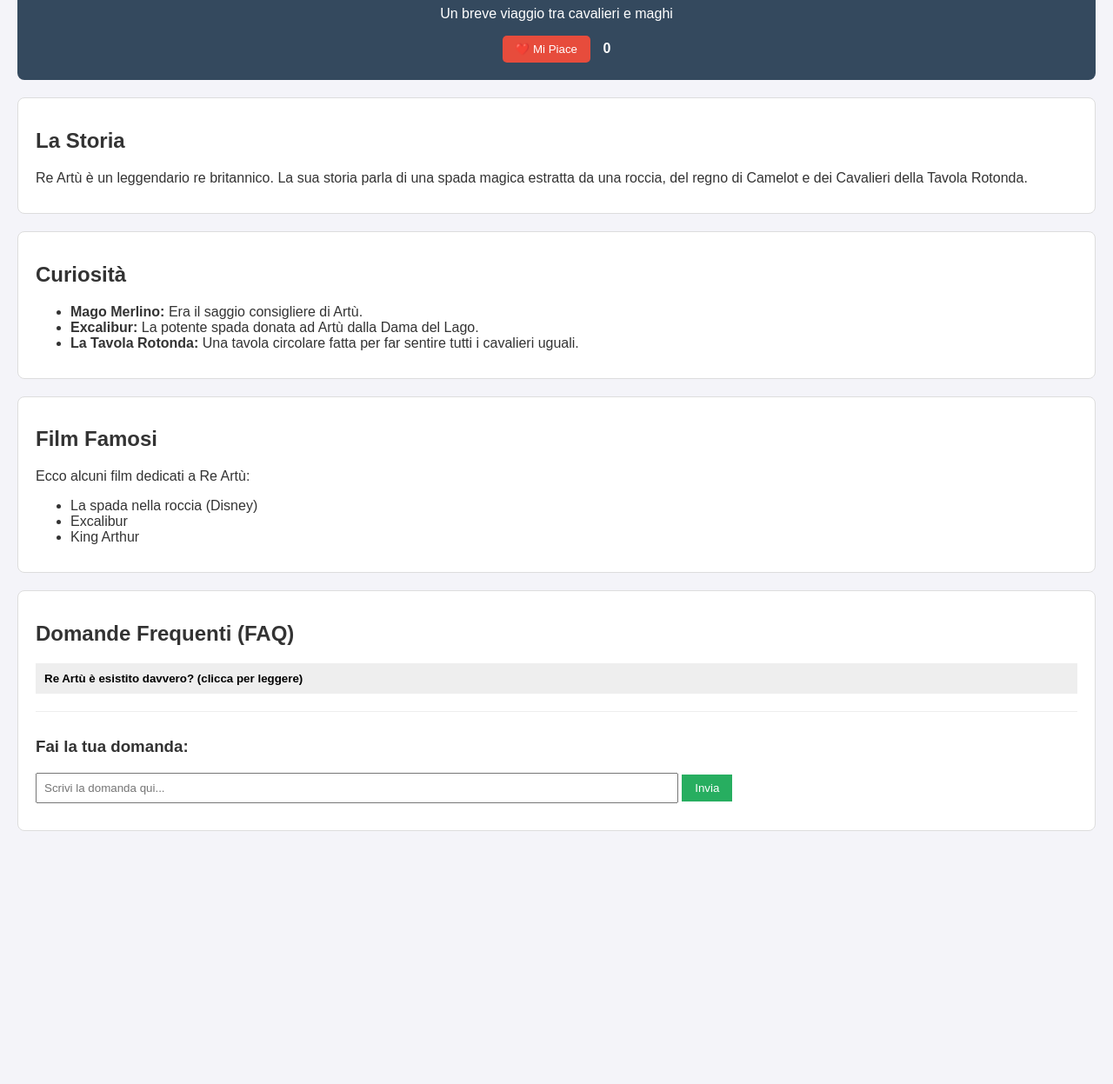
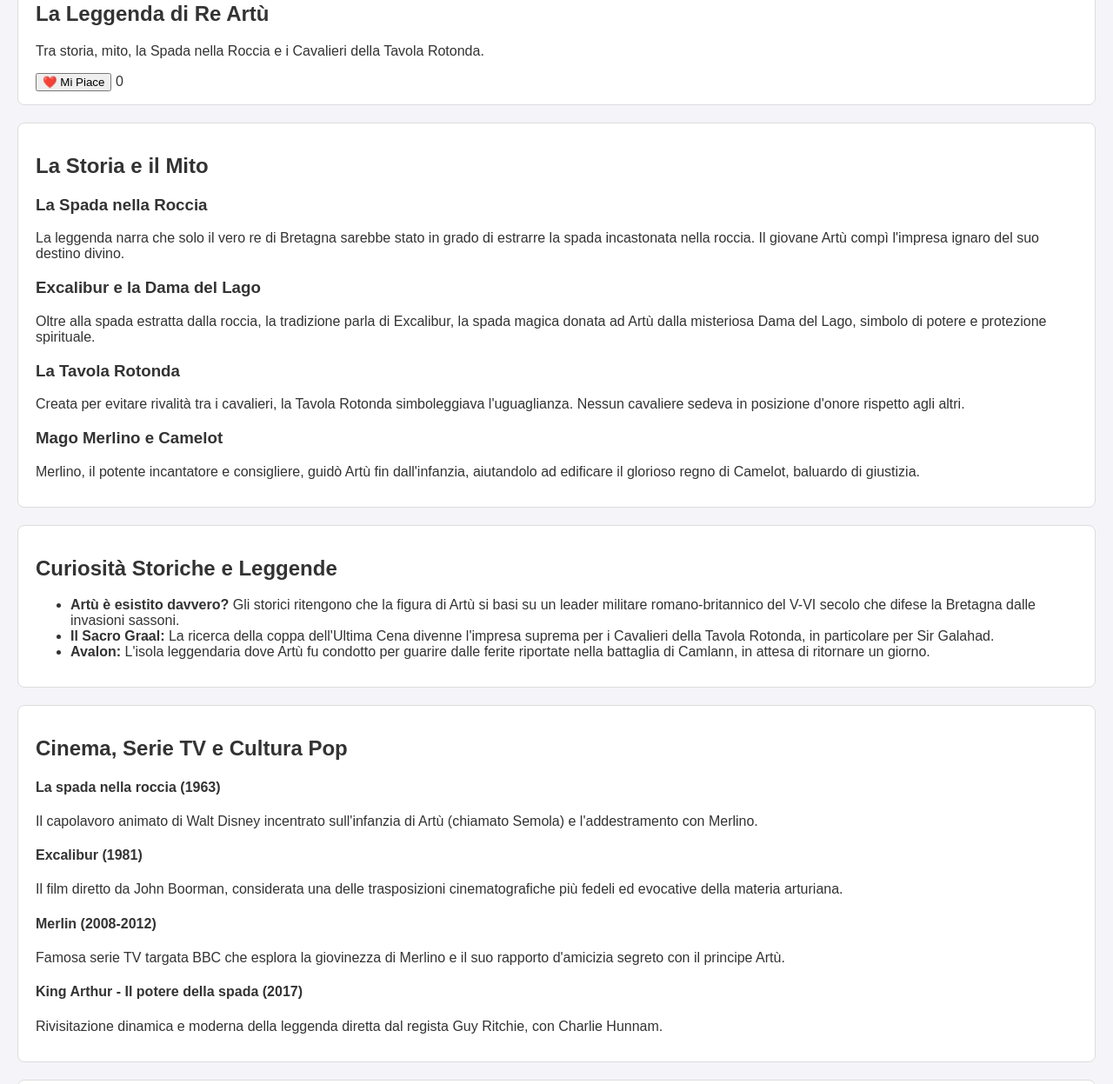
Before and after one commit to carmelo861/Re-Artu, a plain HTML site: page index.html in a window 1280 px wide. Shown: the part 172-1419 px from the top of the page at 87% size. Before the commit the page ends 1148 px from the top, so only its background shows below. Drawn offline with Linux system fonts and the light colour scheme.

Commit message:
Revise index.html for Re Artù page enhancements
Updated the HTML structure and content for the Re Artù page, including new sections for cinema and interactive FAQs, and improved styling with a new font.

```diff
--- a/index.html
+++ b/index.html
@@ -2,75 +2,143 @@
 <html lang="it">
 <head>
   <meta charset="UTF-8">
-  <title>Re Artù</title>
+  <meta name="viewport" content="width=device-width, initial-scale=1.0">
+  <title>Re Artù - La Leggenda di Camelot</title>
   <link rel="stylesheet" href="style.css">
+  <!-- Font epico da Google Fonts -->
+  <link rel="preconnect" href="https://fonts.googleapis.com">
+  <link rel="preconnect" href="https://fonts.gstatic.com" crossorigin>
+  <link href="https://fonts.googleapis.com/css2?family=Cinzel:wght@400;700;900&family=Montserrat:wght@300;400;600&display=swap" rel="stylesheet">
 </head>
 <body>
-    <!-- Menu con pulsante a tendina -->
-  <nav class="menu">
-    <button id="btnMenu" class="btn-menu">📜 Menu ▾</button>
-    <div id="tendina" class="tendina-nascosta">
-      <a href="#storia">Storia</a>
+
+  <!-- Navbar con Menu a Tendina / Dropdown -->
+  <header>
+    <div class="navbar">
+      <a href="#" class="logo">👑 Re Artù</a>
+
+      <!-- Menu a Tendina -->
+      <nav class="dropdown-menu">
+        <button class="dropdown-btn" id="menuToggle">Menu Sezioni ▾</button>
+        <div class="dropdown-content" id="dropdownContent">
+          <a href="#storia">La Storia</a>
           <a href="#curiosita">Curiosità</a>
-      <a href="#film">Film</a>
-      <a href="#faq">FAQ</a>
+          <a href="#cinema">Film e Media</a>
+          <a href="#faq">FAQ Interattive</a>
         </div>
       </nav>
-  <!-- Titolo e Contatore Mi Piace -->
-  <header>
-    <h1>La Leggenda di Re Artù</h1>
-    <p>Un breve viaggio tra cavalieri e maghi</p>
-
-    <div class="box-like">
-      <button id="btnLike">❤️ Mi Piace</button>
-      <span id="numeroLike">0</span>
     </div>
   </header>
 
-  <!-- Sezione 1: Storia -->
-  <section id="storia">
-    <h2>La Storia</h2>
-    <p>Re Artù è un leggendario re britannico. La sua storia parla di una spada magica estratta da una roccia, del regno di Camelot e dei Cavalieri della Tavola Rotonda.</p>
+  <!-- Hero Section -->
+  <section class="hero">
+    <div class="hero-overlay"></div>
+    <div class="hero-content">
+      <h1>La Leggenda di Re Artù</h1>
+      <p>Tra storia, mito, la Spada nella Roccia e i Cavalieri della Tavola Rotonda.</p>
+
+      <!-- Contatore Mi Piace -->
+      <div class="like-container">
+        <button id="likeBtn" class="like-btn">❤️ Mi Piace</button>
+        <span id="likeCount" class="like-count">0</span>
+      </div>
+    </div>
   </section>
 
-  <!-- Sezione 2: Curiosità -->
-  <section id="curiosita">
-    <h2>Curiosità</h2>
-    <ul>
-      <li><strong>Mago Merlino:</strong> Era il saggio consigliere di Artù.</li>
-      <li><strong>Excalibur:</strong> La potente spada donata ad Artù dalla Dama del Lago.</li>
-      <li><strong>La Tavola Rotonda:</strong> Una tavola circolare fatta per far sentire tutti i cavalieri uguali.</li>
+  <main class="container">
+
+    <!-- Sezione Storia -->
+    <section id="storia" class="section">
+      <h2 class="section-title">La Storia e il Mito</h2>
+      <div class="grid">
+        <article class="card">
+          <h3>La Spada nella Roccia</h3>
+          <p>La leggenda narra che solo il vero re di Bretagna sarebbe stato in grado di estrarre la spada incastonata nella roccia. Il giovane Artù compì l'impresa ignaro del suo destino divino.</p>
+        </article>
+
+        <article class="card">
+          <h3>Excalibur e la Dama del Lago</h3>
+          <p>Oltre alla spada estratta dalla roccia, la tradizione parla di Excalibur, la spada magica donata ad Artù dalla misteriosa Dama del Lago, simbolo di potere e protezione spirituale.</p>
+        </article>
+
+        <article class="card">
+          <h3>La Tavola Rotonda</h3>
+          <p>Creata per evitare rivalità tra i cavalieri, la Tavola Rotonda simboleggiava l'uguaglianza. Nessun cavaliere sedeva in posizione d'onore rispetto agli altri.</p>
+        </article>
+
+        <article class="card">
+          <h3>Mago Merlino e Camelot</h3>
+          <p>Merlino, il potente incantatore e consigliere, guidò Artù fin dall'infanzia, aiutandolo ad edificare il glorioso regno di Camelot, baluardo di giustizia.</p>
+        </article>
+      </div>
+    </section>
+
+    <!-- Sezione Curiosità -->
+    <section id="curiosita" class="section">
+      <h2 class="section-title">Curiosità Storiche e Leggende</h2>
+      <ul class="curiosity-list">
+        <li><strong>Artù è esistito davvero?</strong> Gli storici ritengono che la figura di Artù si basi su un leader militare romano-britannico del V-VI secolo che difese la Bretagna dalle invasioni sassoni.</li>
+        <li><strong>Il Sacro Graal:</strong> La ricerca della coppa dell'Ultima Cena divenne l'impresa suprema per i Cavalieri della Tavola Rotonda, in particolare per Sir Galahad.</li>
+        <li><strong>Avalon:</strong> L'isola leggendaria dove Artù fu condotto per guarire dalle ferite riportate nella battaglia di Camlann, in attesa di ritornare un giorno.</li>
       </ul>
     </section>
 
-  <!-- Sezione 3: Film -->
-  <section id="film">
-    <h2>Film Famosi</h2>
-    <p>Ecco alcuni film dedicati a Re Artù:</p>
-    <ul>
-      <li>La spada nella roccia (Disney)</li>
-      <li>Excalibur</li>
-      <li>King Arthur</li>
-    </ul>
+    <!-- Sezione Film e Media -->
+    <section id="cinema" class="section">
+      <h2 class="section-title">Cinema, Serie TV e Cultura Pop</h2>
+      <div class="grid">
+        <div class="card media-card">
+          <h4>La spada nella roccia (1963)</h4>
+          <p>Il capolavoro animato di Walt Disney incentrato sull'infanzia di Artù (chiamato Semola) e l'addestramento con Merlino.</p>
+        </div>
+        <div class="card media-card">
+          <h4>Excalibur (1981)</h4>
+          <p>Il film diretto da John Boorman, considerata una delle trasposizioni cinematografiche più fedeli ed evocative della materia arturiana.</p>
+        </div>
+        <div class="card media-card">
+          <h4>Merlin (2008-2012)</h4>
+          <p>Famosa serie TV targata BBC che esplora la giovinezza di Merlino e il suo rapporto d'amicizia segreto con il principe Artù.</p>
+        </div>
+        <div class="card media-card">
+          <h4>King Arthur - Il potere della spada (2017)</h4>
+          <p>Rivisitazione dinamica e moderna della leggenda diretta dal regista Guy Ritchie, con Charlie Hunnam.</p>
+        </div>
+      </div>
     </section>
 
-  <!-- Sezione 4: FAQ (Domande e Risposte) -->
-  <section id="faq">
-    <h2>Domande Frequenti (FAQ)</h2>
+    <!-- Sezione FAQ Interattive -->
+    <section id="faq" class="section">
+      <h2 class="section-title">F.A.Q. Interattive</h2>
+
+      <div class="faq-container" id="faqList">
+        <div class="faq-item">
+          <button class="faq-question">Chi ha tradito Re Artù? <span>+</span></button>
+          <div class="faq-answer">
+            <p>Il tradimento più celebre fu quello di suo nipote (o figlio) Mordred nella battaglia di Camlann, e l'amore segreto tra Ginevra e Sir Lancillotto.</p>
+          </div>
+        </div>
 
         <div class="faq-item">
-      <button class="domanda">Re Artù è esistito davvero? (clicca per leggere)</button>
-      <p class="risposta">Non lo sappiamo con certezza. Forse era un vero guerriero del passato, ma molte sue storie sono inventate.</p>
+          <button class="faq-question">Dove si trova la vera Camelot? <span>+</span></button>
+          <div class="faq-answer">
+            <p>Non esiste una collocazione storica certa. Tra i luoghi più accreditati vi sono il Castello di Cadbury nel Somerset e la città di Tintagel in Cornovaglia.</p>
+          </div>
+        </div>
       </div>
 
-    <!-- Form per fare nuove domande -->
-    <div class="box-domanda">
-      <h3>Fai la tua domanda:</h3>
-      <input type="text" id="nuovaDomanda" placeholder="Scrivi la domanda qui...">
-      <button id="btnInvia">Invia</button>
-      <p id="messaggioConferma"></p>
+      <!-- Form per aggiungere nuove domande -->
+      <div class="add-faq-form">
+        <h3>Hai una domanda sulla leggenda?</h3>
+        <input type="text" id="userQuestion" placeholder="Scrivi qui la tua domanda...">
+        <button id="submitQuestionBtn">Invia Domanda</button>
       </div>
     </section>
+
+  </main>
+
+  <footer>
+    <p>&copy; 2026 Il Regno di Camelot - Progetto dedicato alla Leggenda di Re Artù</p>
+  </footer>
 
   <script src="script.js"></script>
 </body>
```
Lines whose indentation alone changed are shown as unchanged.
